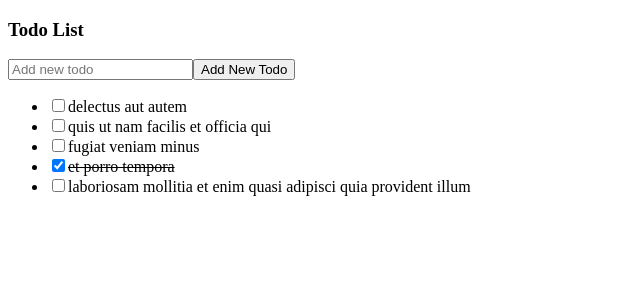
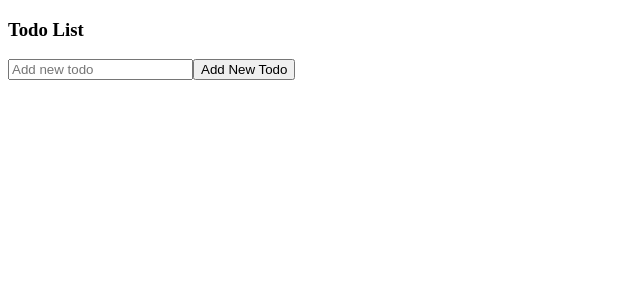
Before and after one commit to todd-demone/React-Todo-List-App, a React (Vite) app: page / in a window 1280 px wide. Shown: the top 300 px of the page, without its empty margins (0-640 px from the left). Built offline with nearby package versions, Linux system fonts and the light colour scheme.

Commit message:
remove hard coded todos

```diff
--- a/src/TodoTable.jsx
+++ b/src/TodoTable.jsx
@@ -1,11 +1,9 @@
-/* eslint-disable react/prop-types */
 import { useState } from "react";
 import TodoRow from "./TodoRow";
 import TodoForm from "./TodoForm";
 
 function TodoTable() {
-  const [todos, setTodos] = useState(TODOS);
-  // const [newTodo, setNewTodo] = useState("");
+  const [todos, setTodos] = useState([]);
 
   function handleCheckboxChange(id) {
     setTodos(
@@ -42,37 +40,13 @@ function TodoTable() {
   );
 }
 
-const TODOS = [
-  {
-    userId: 1,
-    id: 1,
-    title: "delectus aut autem",
-    completed: false,
-  },
-  {
-    userId: 1,
-    id: 2,
-    title: "quis ut nam facilis et officia qui",
-    completed: false,
-  },
-  {
-    userId: 1,
-    id: 3,
-    title: "fugiat veniam minus",
-    completed: false,
-  },
-  {
-    userId: 1,
-    id: 4,
-    title: "et porro tempora",
-    completed: true,
-  },
-  {
-    userId: 1,
-    id: 5,
-    title: "laboriosam mollitia et enim quasi adipisci quia provident illum",
-    completed: false,
-  },
-];
+// const TODOS = [
+//   {
+//     userId: 1,
+//     id: 1,
+//     title: "delectus aut autem",
+//     completed: false,
+//   },
+// ];
 
 export default TodoTable;
```
